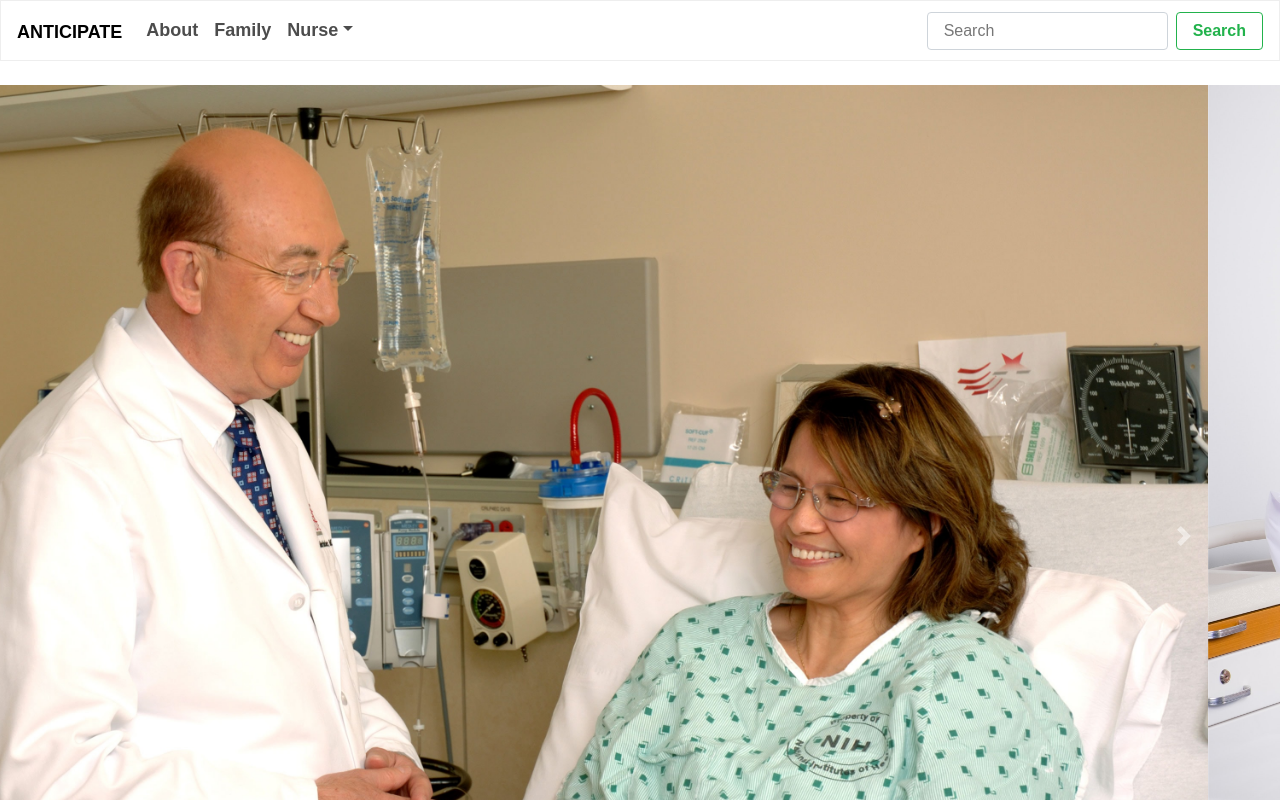
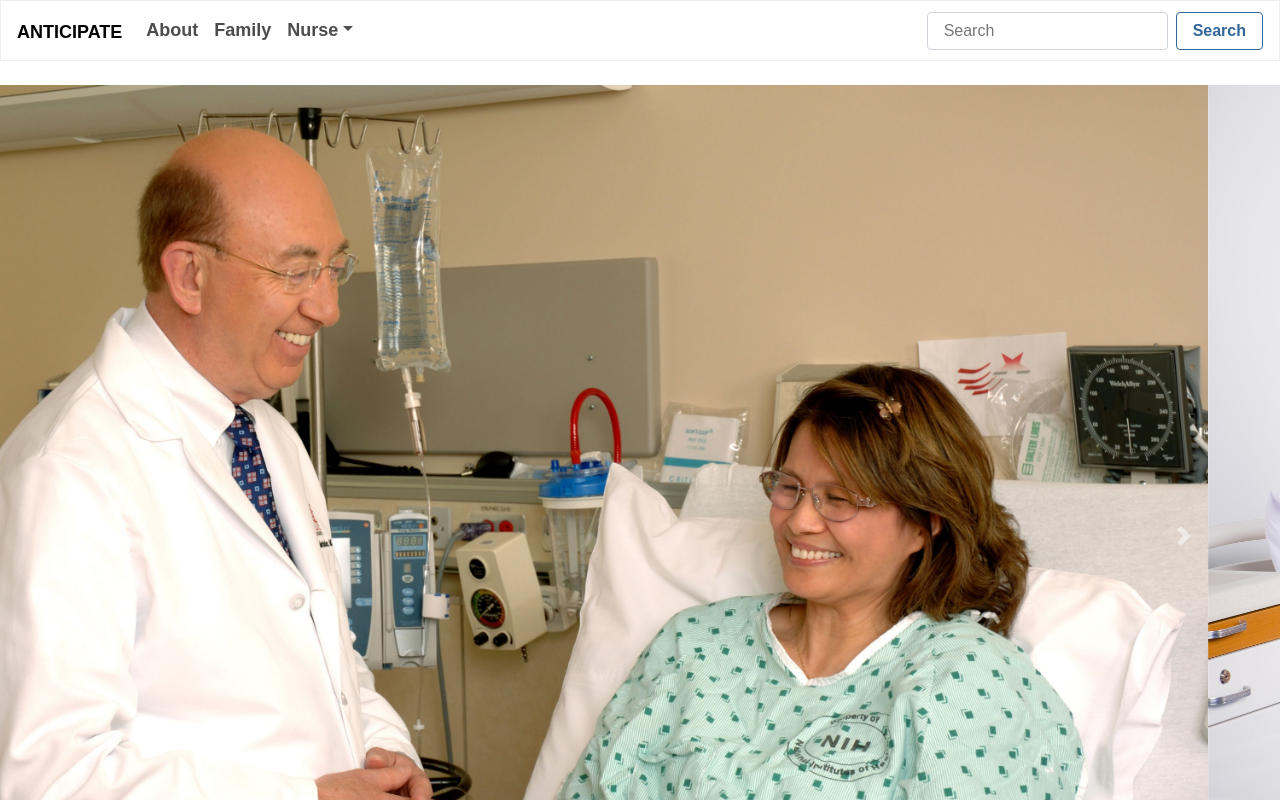
Before and after one commit to ksuares1/anticipate, a React (Create React App) app in the folder anticipate/: page / in a window 1280 px wide. Shown: the top 800 px of the page. Built offline with nearby package versions, Linux system fonts and the light colour scheme; a web font is replaced by a local one.

Commit message:
changed search button color

```diff
--- a/anticipate/src/App.js
+++ b/anticipate/src/App.js
@@ -33,7 +33,7 @@
           </Nav>
           <Form inline>
             <FormControl type="text" placeholder="Search" className="mr-sm-2" />
-            <Button variant="outline-success">Search</Button>
+            <Button variant="outline-info">Search</Button>
           </Form>
         </Navbar.Collapse>
       </Navbar>
```
